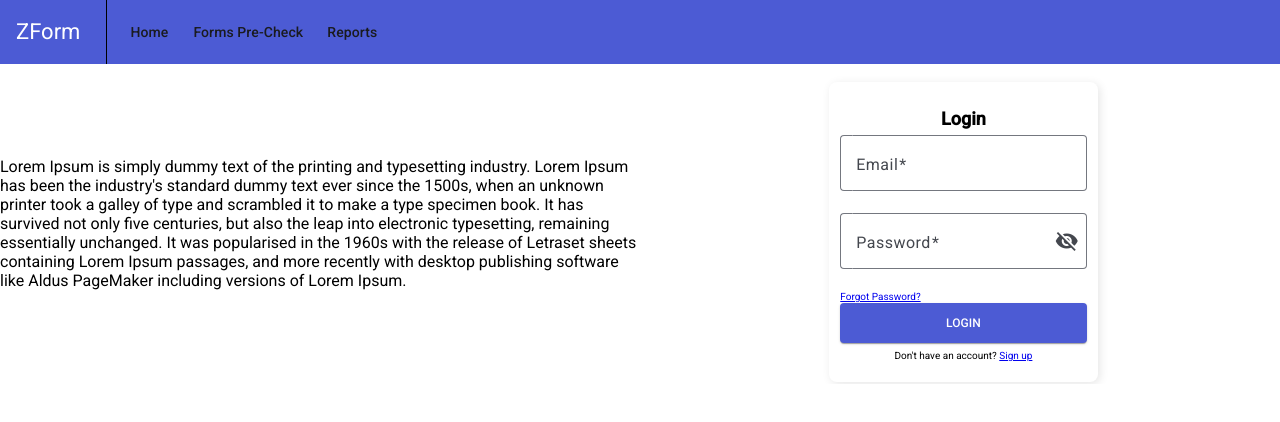
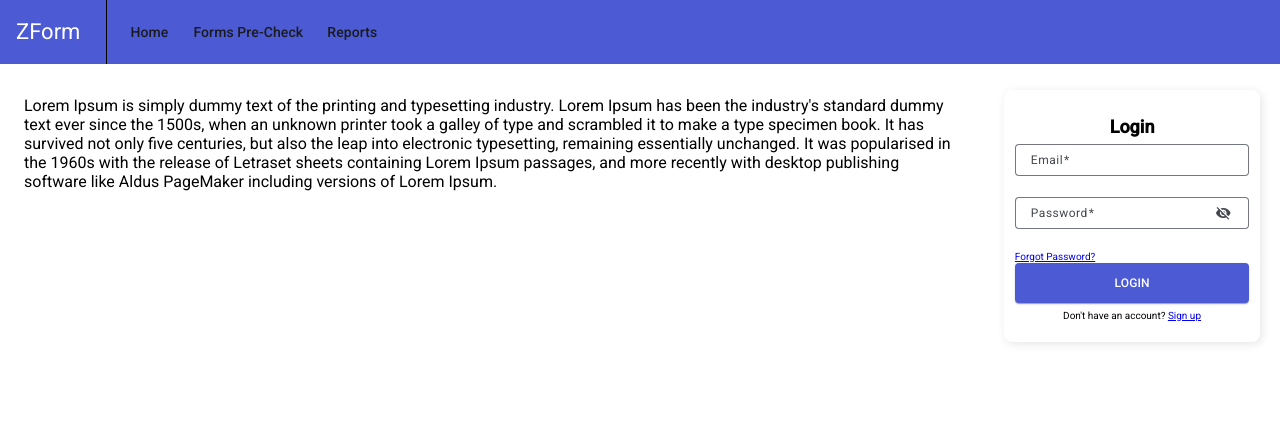
Before and after one commit to maruthisaketh/Angular, an Angular app in the folder loginpage/: page /aboutus in a window 1280 px wide. Shown: the top 422 px of the page. Built offline with nearby package versions, Linux system fonts and the light colour scheme.

Commit message:
Changes to Login Component CSS

```diff
--- a/loginpage/src/app/modules/auth/login/login.component.scss
+++ b/loginpage/src/app/modules/auth/login/login.component.scss
@@ -137,4 +137,74 @@
     color: red;
     font-size: 10px; /* Smaller */
   }
+
+  mat-form-field.full-width {
+    width: 100%; /* Maintain full width */
+
+    ::ng-deep .mat-mdc-text-field-wrapper {
+      padding: 0px 6px !important; /* Reduce padding */
+      min-height: 32px !important; /* Reduce overall height */
+      display: flex;
+      align-items: center;
+    }
+
+    ::ng-deep .mdc-text-field {
+      height: 32px !important; /* Reduce field height */
+    }
+
+    /* Reduce input font size */
+    ::ng-deep input.mat-mdc-input-element {
+      font-size: 12px !important; /* Make text smaller */
+      height: 28px !important; /* Adjust input height */
+      padding: 2px 6px !important; /* Adjust padding */
+      box-sizing: border-box;
+    }
+
+    /* Adjust label size and positioning */
+    ::ng-deep .mdc-floating-label {
+      font-size: 12px !important; /* Reduce label font size */
+      top: 12px !important; /* Adjust default label position */
+      transition: all 0.2s ease-in-out; /* Smooth transition */
+    }
+
+    /* Keep label near the border when focused */
+    ::ng-deep .mdc-text-field--focused .mdc-floating-label,
+    ::ng-deep .mdc-text-field--label-floating .mdc-floating-label {
+      transform: translateY(-12px) scale(0.8) !important; /* Move label up, but not too far */
+      top: 4px !important; /* Ensure it stays near the border */
+    }
+
+    /* Reduce height of the input box */
+    ::ng-deep .mat-mdc-form-field-infix {
+      min-height: 28px !important; /* Adjust input box height */
+      display: flex;
+      align-items: center;
+      padding-right: 30px !important; /* Space for the icon */
+    }
+
+    /* Properly position and size the icon */
+    ::ng-deep .mat-mdc-form-field-icon-suffix,
+    ::ng-deep .mat-mdc-icon-button {
+      height: 36px !important; /* Reduce icon size */
+      width: 36px !important;
+      font-size: 24px !important; /* Reduce icon font size */
+      margin-right: -4px !important; /* Move icon slightly left */
+      display: flex;
+      align-items: center;
+      justify-content: center;
+      position: relative;
+      right: 4px; /* Ensure icon does not go out */
+    }
+  }
+
+  mat-icon {
+    font-size: 16px !important; /* Reduce icon size */
+    width: 20px !important;
+    height: 20px !important;
+    display: flex;
+    align-items: center;
+    justify-content: center;
+  }
+
+
 }
--- a/loginpage/src/app/modules/pages/aboutus/aboutus.component.html
+++ b/loginpage/src/app/modules/pages/aboutus/aboutus.component.html
@@ -1,5 +1,5 @@
-<mat-grid-list cols="2" rowHeight="2:1">
-    <mat-grid-tile>
+<mat-grid-list cols="4" rowHeight="3:3">
+    <mat-grid-tile colspan="3" class="content-tile">
         <p>Lorem Ipsum is simply dummy text of the printing and typesetting industry. Lorem Ipsum has been the
         industry's standard dummy text ever since the 1500s, when an unknown printer took a galley of type and
         scrambled it to make a type specimen book. It has survived not only five centuries, but also the leap into
@@ -7,7 +7,7 @@
         Letraset sheets containing Lorem Ipsum passages, and more recently with desktop publishing software like
         Aldus PageMaker including versions of Lorem Ipsum.</p>
     </mat-grid-tile>
-    <mat-grid-tile>
+    <mat-grid-tile class="login-tile">
         <app-login></app-login>
     </mat-grid-tile>
   </mat-grid-list>
--- a/loginpage/src/app/modules/pages/aboutus/aboutus.component.scss
+++ b/loginpage/src/app/modules/pages/aboutus/aboutus.component.scss
@@ -15,8 +15,17 @@
     word-wrap: break-word;
   }
 
-  mat-grid-tile {
-    display: flex !important; /* Ensures flex behavior */
-    justify-content: stretch; /* Stretches content */
-    align-items: stretch; /* Ensures full height */
+
+  ::ng-deep .login-tile .mat-grid-tile-content {
+    justify-content: flex-end !important; /* Move content to the right */
+    align-items: flex-start !important;  /* Move content to the top */
+    padding: 10px !important; /* Optional spacing for better placement */
+    margin-right: 5%;
   }
+
+  ::ng-deep .content-tile .mat-grid-tile-content {
+    justify-content: flex-start !important;
+    align-items: flex-start !important;
+    padding-left: 1.5rem;
+    margin-top: 1rem;
+  }
```
